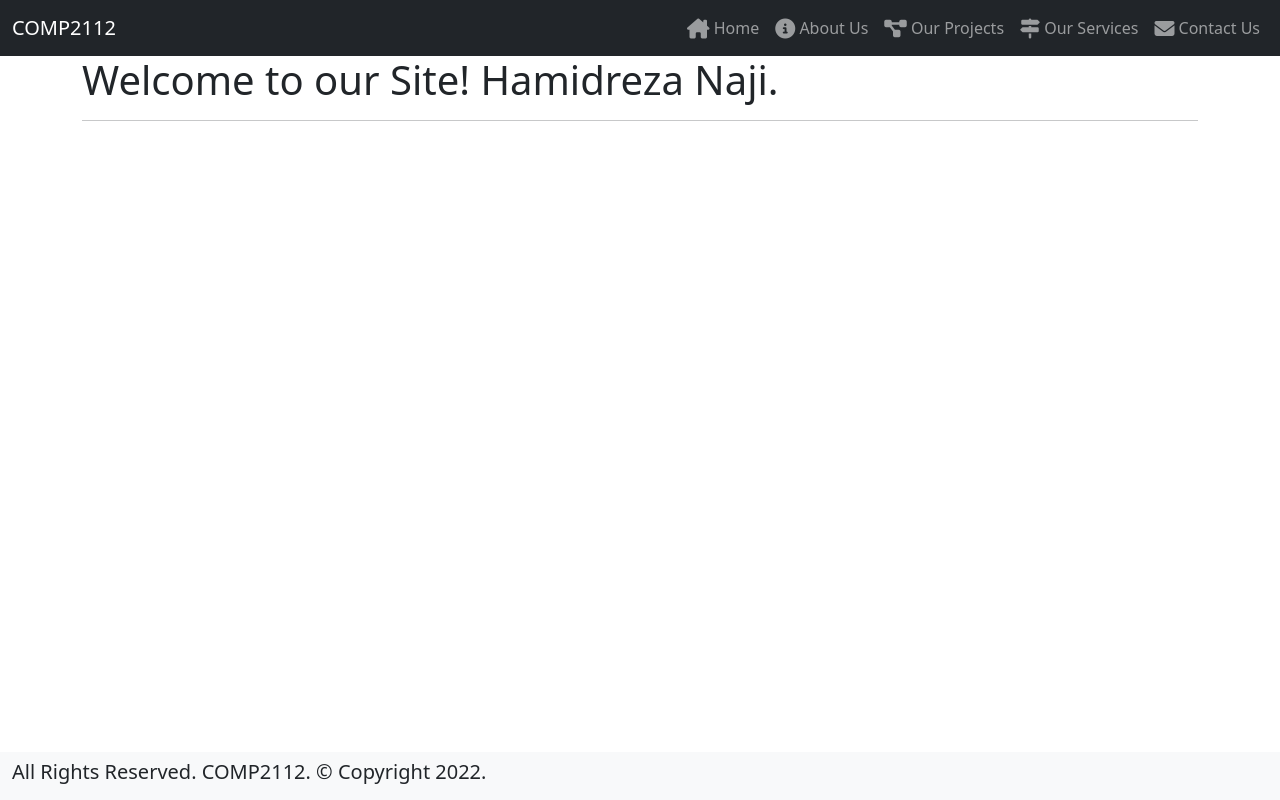
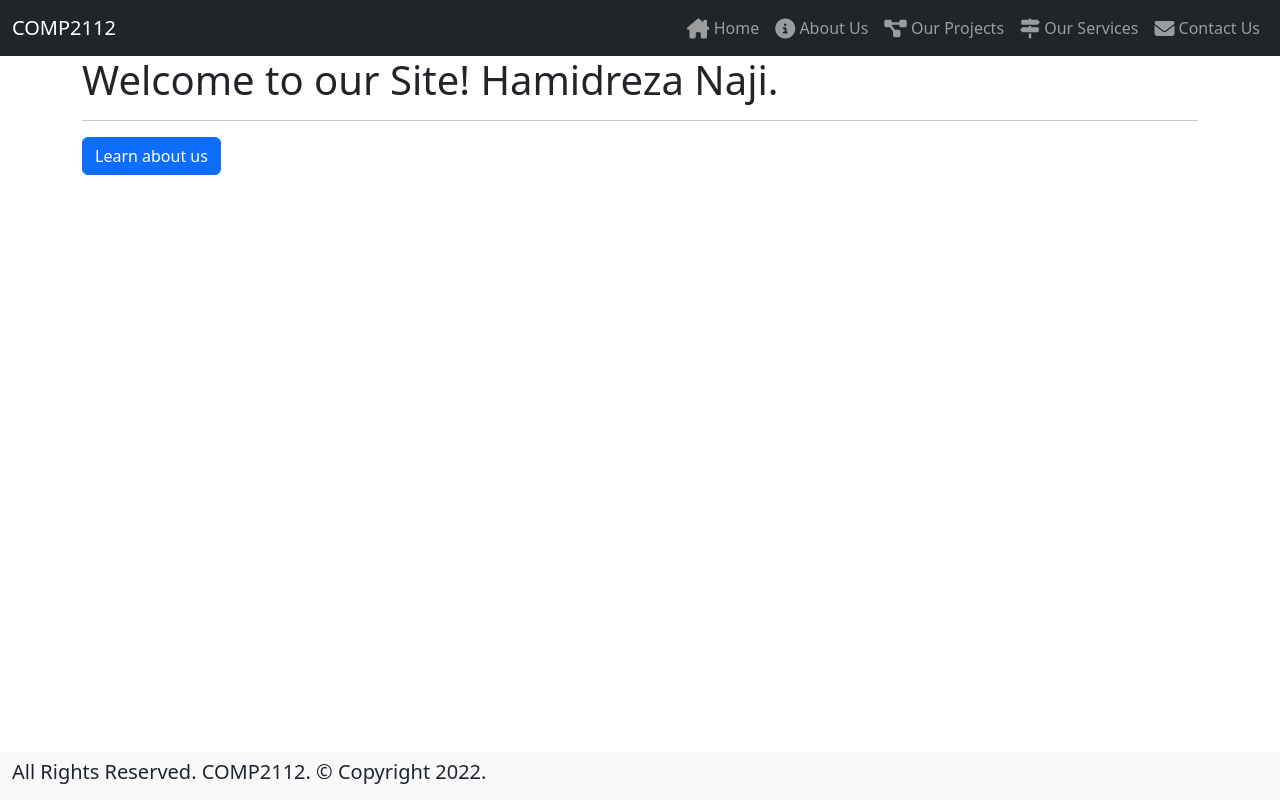
Before and after one commit to hrn2008/React-Portfolio, a React (Create React App) app: page / in a window 1280 px wide. Built offline with nearby package versions, Linux system fonts and the light colour scheme.

Commit message:
Button Link to another page

```diff
--- a/src/Views/content/home.tsx
+++ b/src/Views/content/home.tsx
@@ -1,5 +1,5 @@
 import React,{useEffect} from 'react';
-
+import { Link } from 'react-router-dom';
 import User from '../../Models/User';
 
 
@@ -13,6 +13,9 @@
         <div className="container">
             <h1 id="WelcomeHeader">Welcome to our Site! {props.displayName}.</h1>
             <hr/>
+            <Link to ={"/about"}>
+                <button className='btn btn-primary btn-large'>Learn about us</button>
+            </Link>
         </div>
 
     );
```
